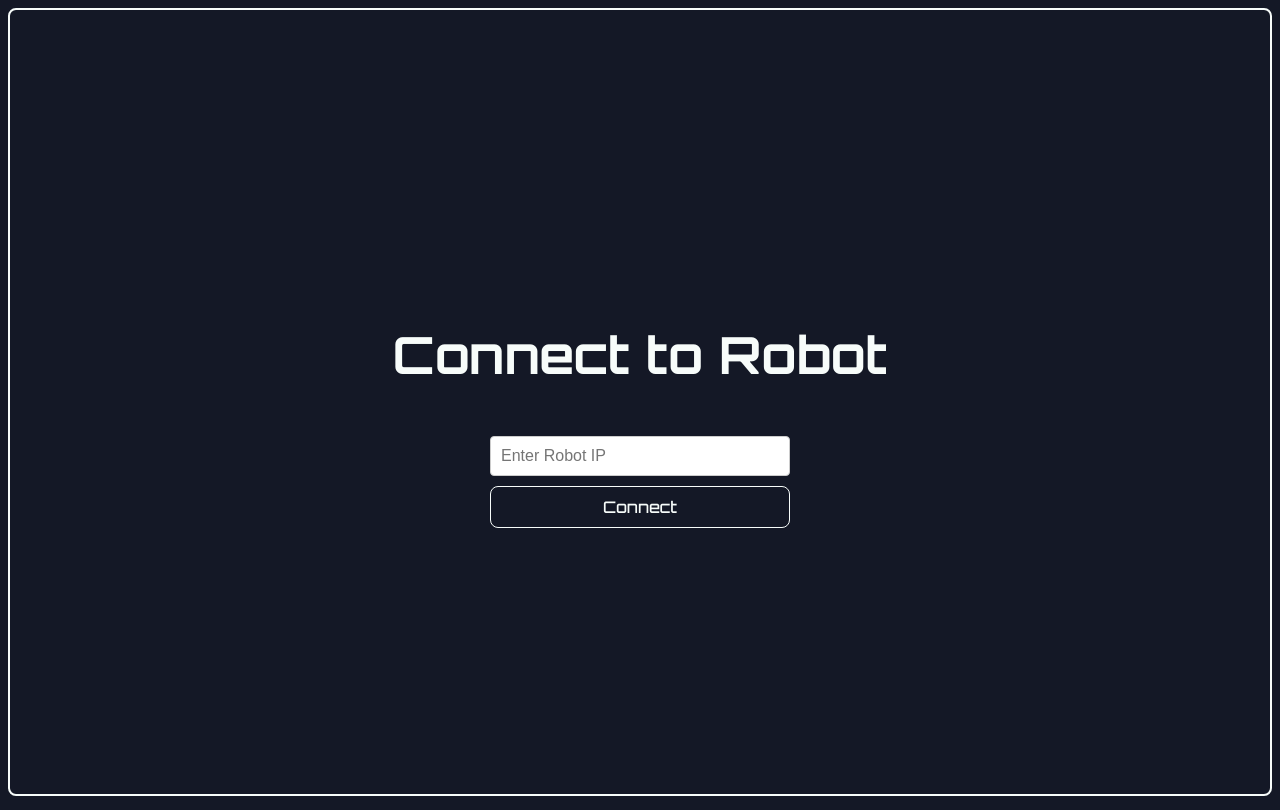
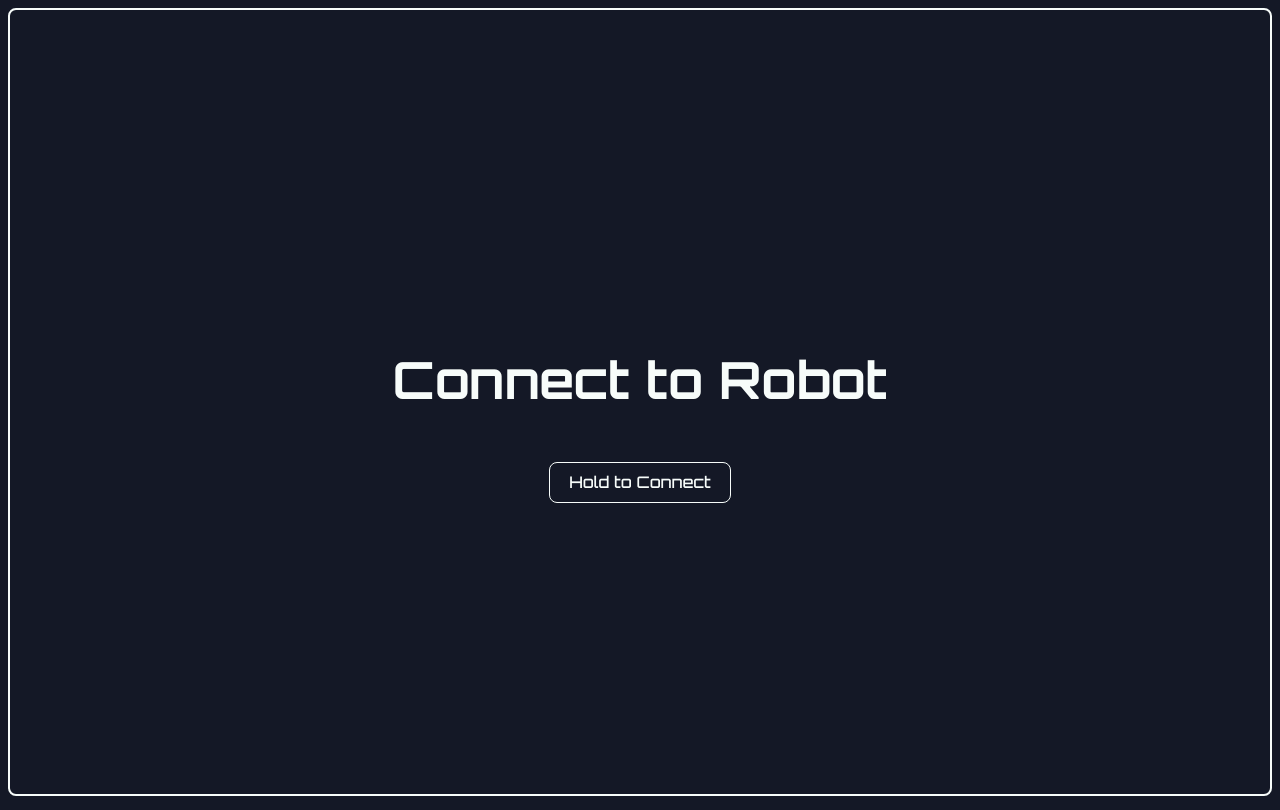
Before and after one commit to richgrov/simulo-examples, a React (Vite) app: page / in a window 1280 px wide. Built offline with nearby package versions, Linux system fonts and the light colour scheme.

Commit message:
Remove ip field

```diff
--- a/src/App.tsx
+++ b/src/App.tsx
@@ -76,13 +76,10 @@ function ConnectionScreen({
 }: {
   onConnect: (connection: RobotConnection) => void;
 }) {
-  const [ip, setIp] = useState("");
   const [error, setError] = useState<string | null>(null);
   const [connecting, setConnecting] = useState(false);
 
   const handleConnect = async () => {
-    if (!ip) return;
-
     setConnecting(true);
     setError(null);
 
@@ -126,30 +123,16 @@ function ConnectionScreen({
           display: "flex",
           flexDirection: "column",
           gap: "10px",
-          width: "300px",
         }}
       >
-        <input
-          type="text"
-          value={ip}
-          onChange={(e) => setIp(e.target.value)}
-          placeholder="Enter Robot IP"
-          style={{
-            padding: "10px",
-            fontSize: "16px",
-            borderRadius: "4px",
-            border: "1px solid #ccc",
-          }}
-        />
         <Button
           onClick={handleConnect}
-          disabled={!ip || connecting}
+          disabled={connecting}
           style={{
-            padding: "10px",
-            fontSize: "16px",
+            padding: "inherit 10px",
           }}
         >
-          {connecting ? "Connecting..." : "Connect"}
+          {connecting ? "Connecting..." : "Hold to Connect"}
         </Button>
       </div>
     </div>
```
